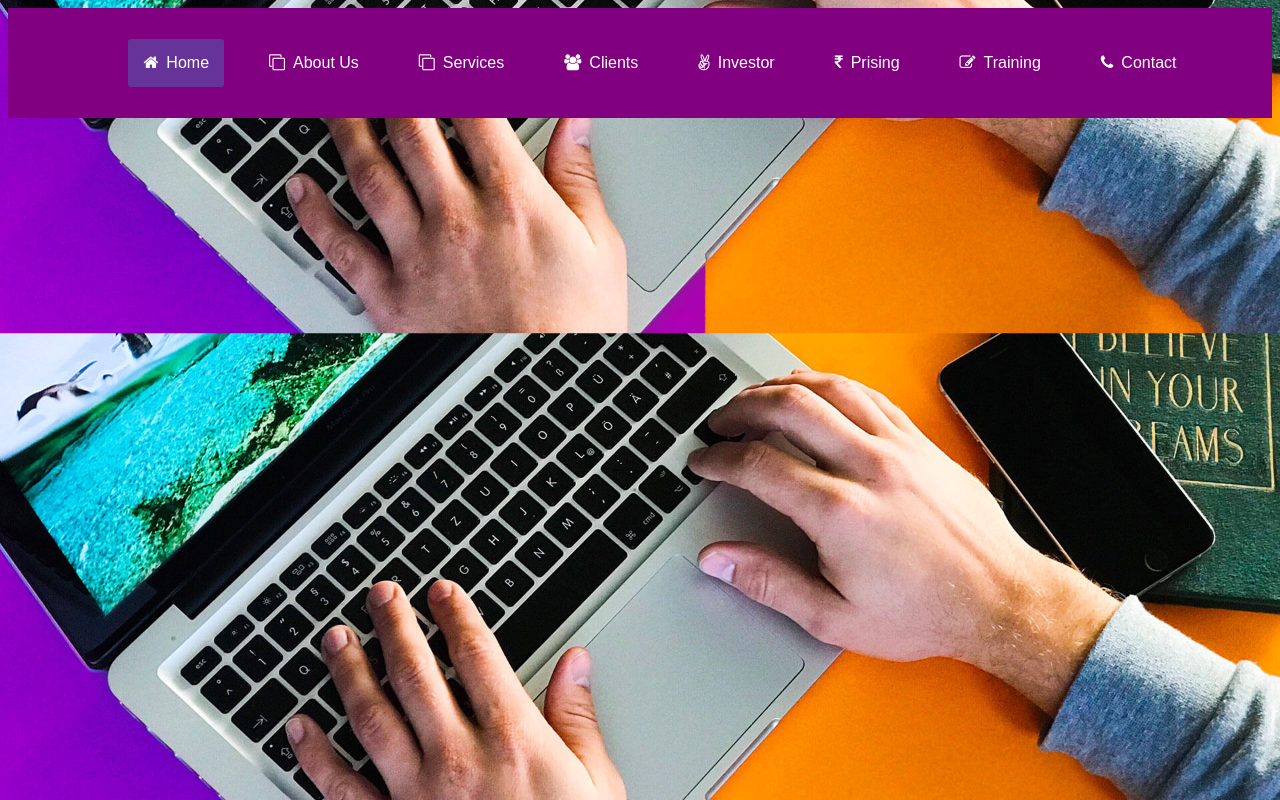
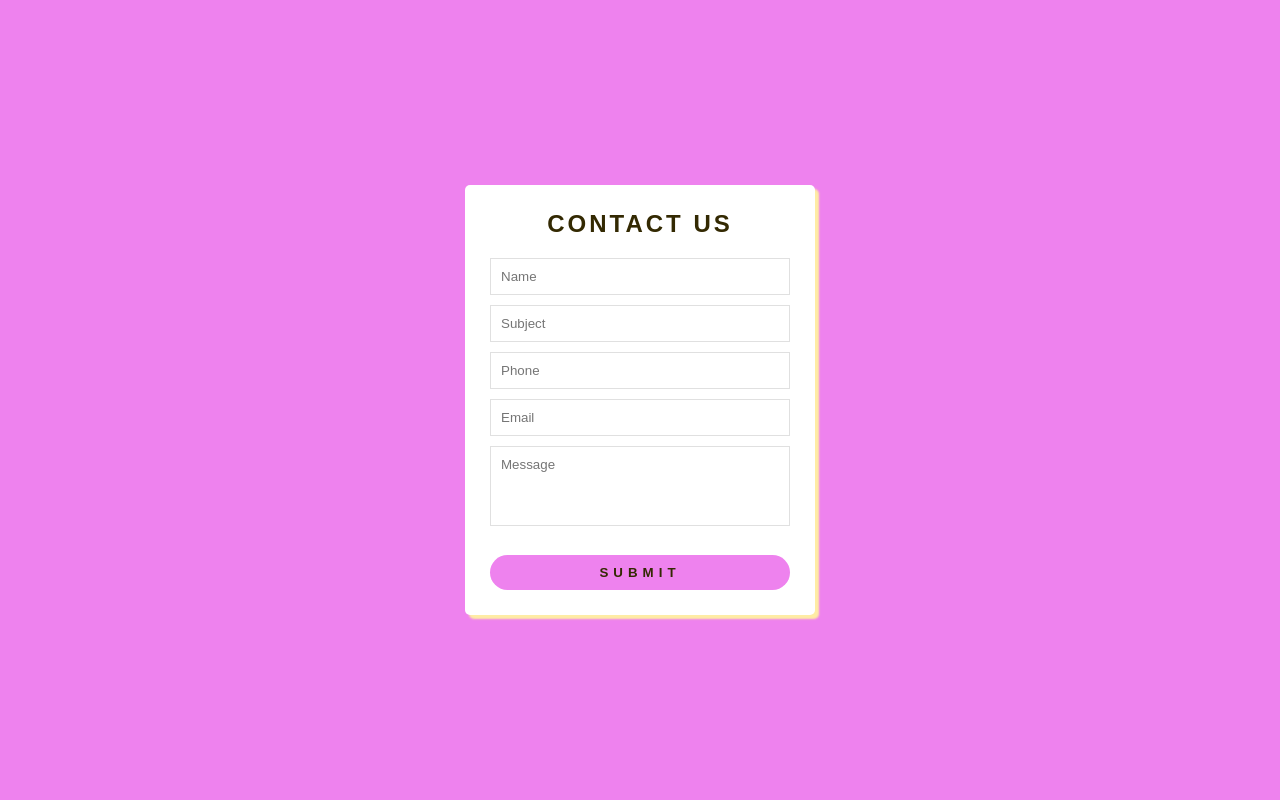
Before and after one commit to reshma123192/code, a PHP site: page / in a window 1280 px wide. Run offline with PHP 8.4, Linux system fonts and the light colour scheme.

Commit message:
Add files via upload

```diff
--- a/index.html
+++ b/index.html
@@ -1,38 +1,37 @@
 <!DOCTYPE html>
-<html>
+<html leng="en">
     <head>
-        <link rel="stylesheet" href="https://cdnjs.cloudflare.com/ajax/libs/font-awesome/4.7.0/css/font-awesome.min.css">
-        <link rel="stylesheet" href="style.css ">
         <meta charset="UTF-8">
-        <meta name="viewport" content="width=device-width, initial-scale=1.0">
+        <title>Contact Form</title>
+        <link rel="stylesheet" href="style.css">
     </head>
     <body>
-        <div class="manu-bar">
-        <ul>
 
-            <li div class="active"><a href="#"><i class="fa fa-home" aria-hidden="true"></i>Home</a></li>
-             <li><a href="#"><i class="fa fa-clone" aria-hidden="true"></i>About Us</a>
-             <div class="sub-manu-1">
-                 <ul>
-                     <li><a href="#">Mission</a></li>
-                     <li><a href="#">Vision</a></li>
-                     <li><a href="#">Team</a></li>
-                 </ul>
-             </div>
-             </li>
-            <li><a href="#"><i class="fa fa-clone" aria-hidden="true"></i>Services</a>
-            <divc class="sub-manu-2">
-                <ul>
-                    <li><a href="#"> <img src="C:\xampp\htdocs\task\web2.jpg"></a></li>
-                </ul>
-            </divc>
-            </li>
-            <li><a href="#"><i class="fa fa-users" aria-hidden="true"></i>Clients</a></li>
-            <li><a href="#"><i class="fa fa-angellist" aria-hidden="true"></i>Investor</a></li>
-            <li><a href="#"><i class="fa fa-inr" aria-hidden="true"></i>Prising</a></li>
-            <li><a href="#"><i class="fa fa-edit" aria-hidden="true"></i>Training</a></li>
-            <li><a href="#"><i class="fa fa-phone" aria-hidden="true"></i>Contact</a></li></ul>
-        </ul>
-    </div>
-</div>    </body>
+
+<div class="wrapper">
+    <h2>Contact Us</h2>
+    <div id="error_message"></div>
+
+    <form id="myform" action="contact.php">
+        <div class="input_field">
+            <input type="text" placeholder="Name" id="name">
+        </div>
+        <div class="input_field">
+            <input type="text"  placeholder="Subject" id="subject">
+        </div>
+        <div class="input_field">
+            <input type="text"  placeholder="Phone" id="phone">
+        </div>
+        <div class="input_field">
+            <input type="text"  placeholder="Email" id="email">
+        </div>
+        <div class="input_field">
+            <textarea id="message" placeholder="Message"></textarea>
+        </div>
+        <div class="btn">
+            <input type="submit">
+        </div>
+    </form>
+</div>
+    </body>
 </html>
--- a/style.css
+++ b/style.css
@@ -1,91 +1,72 @@
-+*
-{
+*{
+    margin: 0;
     padding: 0;
-    margin: 0;
     box-sizing: border-box;
-}
-body
-{
-    background-image: url(web4.jpg);
-    background-position: center;
-    background-size: cover;
-    font-family: sans-serif;
+    outline: none;
+    font-family: 'Josefin Sans', sans-serif;
+  }
 
+  body{
+    background:violet;
+  }
 
+  .wrapper{
+    position: absolute;
+    top: 50%;
+    left: 50%;
+    transform: translate(-50%,-50%);
+    max-width: 350px;
+    width: 100%;
+    background: #fff;
+    padding: 25px;
+    border-radius: 5px;
+    box-shadow: 4px 4px 2px rgba(254,236,164,1);
+  }
 
-}
-.manu-bar{
-    background-color:purple;
+  .wrapper h2{
     text-align: center;
+    margin-bottom: 20px;
+    text-transform: uppercase;
+    letter-spacing: 3px;
+    color: #332902;
+  }
 
+  .wrapper .input_field{
+    margin-bottom: 10px;
+  }
 
-}
-.manu-bar ul
-{
-    display: inline-flex;
-    list-style: none;
-    color: #fff;
-}
-.manu-bar ul li{
+  .wrapper .input_field input[type="text"],
+  .wrapper textarea{
+    border: 1px solid #e0e0e0;
+    width: 100%;
+    padding: 10px;
+  }
 
-    margin: 15px;
-    padding: 15px;
-}
-.manu-bar ul li a{
-    text-decoration: none;
-    color: #fff;
-}
-.active,.manu-bar ul li:hover
-{
-background:rebeccapurple;
-border-radius: 3px;
-}
-.manu-bar .fa
-{
-    margin-right: 8px;
-}
-.sub-manu-1
-{
-    display: none;
+  .wrapper textarea{
+    resize: none;
+    height: 80px;
+  }
 
-}
-.manu-bar ul li:hover .sub-manu-1
-{
-    display: block;
-    position: absolute;
-    background:purple;
+  .wrapper .btn input[type="submit"]{
+    border: 0px;
     margin-top: 15px;
-    margin-left: -15px;
-    color: #fff;
+    padding: 10px;
+    text-align: center;
+    width: 100%;
+    background:violet;
+    color: #332902;
+    text-transform: uppercase;
+    letter-spacing: 5px;
+    font-weight: bold;
+    border-radius: 25px;
+    cursor: pointer;
+  }
 
-}
-.manu-bar ul li:hover .sub-manu-1 ul
-{
-    display:block;
-    margin: 10px;
-}
-.manu-bar ul li:hover .sub-manu-1 ul li{
-    width: 150px;
-    padding: 10px;
-    border-bottom: 1px dotted #fff;
-    background: transparent;
-    border-radius: 0;
-    text-align: left;
-}
-.manu-bar ul li:hover .sub-manu-1 ul li:last-child
-{
-    border-bottom: none;
-}
-.sub-manu-2
-{
-    display: none;
-}
-.manu-bar ul li:hover .sub-manu-2
-{
-    display: block;
-    position: absolute;
-    background:purple;
-    margin-top: 15px;
-    margin-left: -15px;
-    color: #fff;
-}
+  #error_message{
+    margin-bottom: 20px;
+    background: #fe8b8e;
+    padding: 0px;
+    text-align: center;
+    font-size: 14px;
+    transition: all 0.5s ease;
+  }
```
Also changed, not shown: contact.js (added, +39 -0 lines), contact.php (added, +16 -0 lines).
